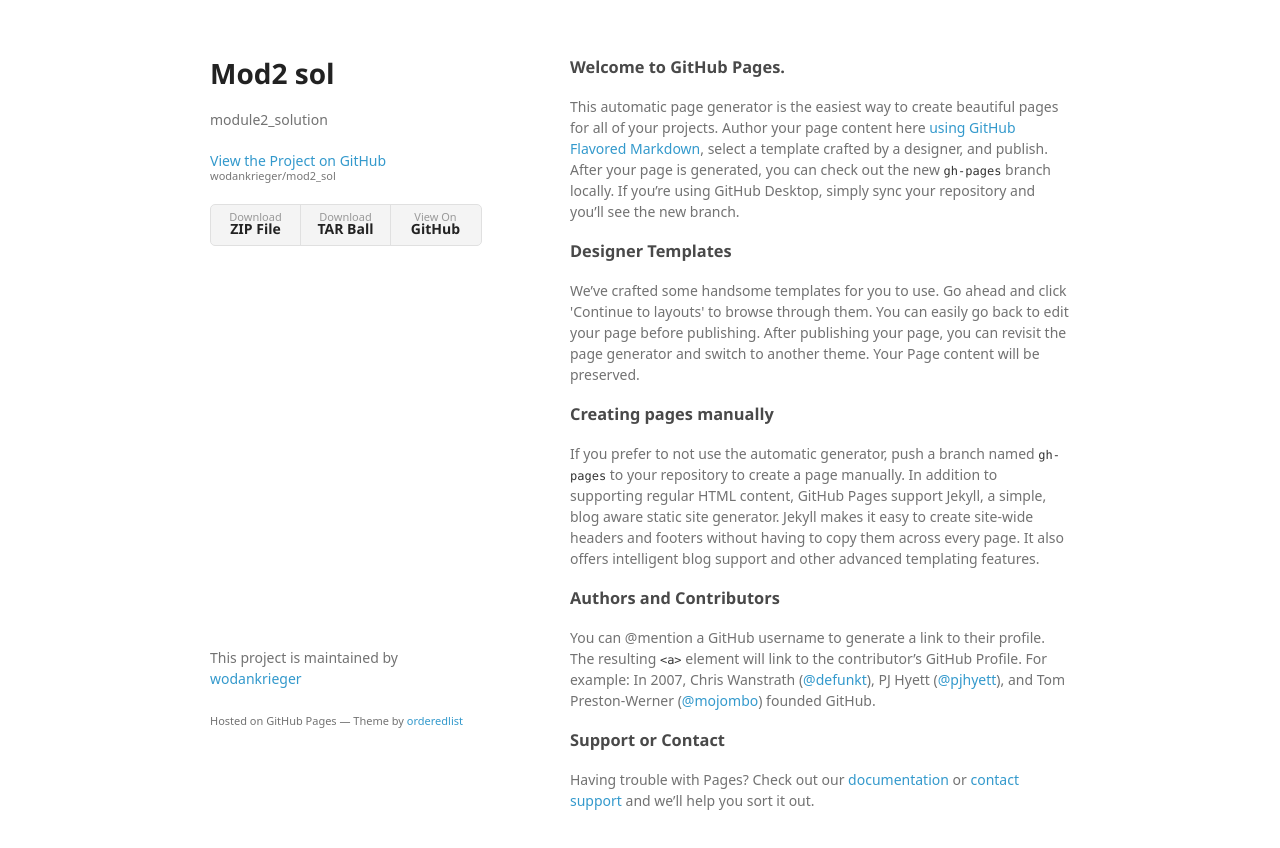
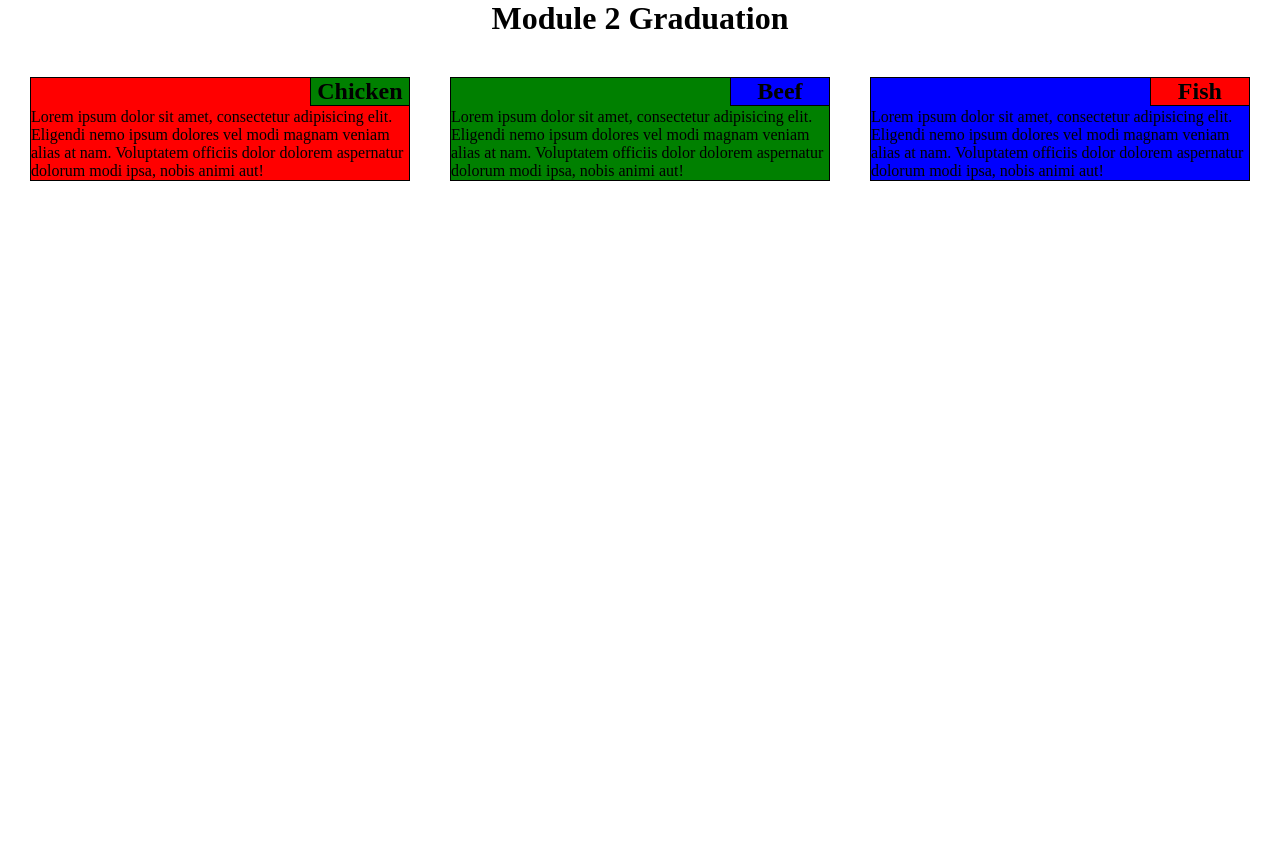
Before and after one commit to wodankrieger/mod2_sol, a plain HTML site: page index.html in a window 1280 px wide. After the commit the page ends 800 px from the top, so only its background shows below. Drawn offline with Linux system fonts and the light colour scheme; a web font is replaced by a local one.

Commit message:
adapt index.html

```diff
--- a/index.html
+++ b/index.html
@@ -1,64 +1,20 @@
 <!doctype html>
 <html>
-  <head>
+
+<head>
     <meta charset="utf-8">
-    <meta http-equiv="X-UA-Compatible" content="chrome=1">
-    <title>Mod2 sol by wodankrieger</title>
+    <meta name="viewport" content="width=device-width, initial-scale=1">
+    <title>Module2</title>
+    <link rel="stylesheet" href="css/style.css">
+</head>
+<body>
+<h1>Module 2 Graduation</h1>
 
-    <link rel="stylesheet" href="stylesheets/styles.css">
-    <link rel="stylesheet" href="stylesheets/github-light.css">
-    <meta name="viewport" content="width=device-width">
-    <!--[if lt IE 9]>
-    <script src="//html5shiv.googlecode.com/svn/trunk/html5.js"></script>
-    <![endif]-->
-  </head>
-  <body>
-    <div class="wrapper">
-      <header>
-        <h1>Mod2 sol</h1>
-        <p>module2_solution</p>
+<div class="row">
+    <div class="col-lg-4 col-md-6"><h2 id="h21">Chicken</h2><p id="p1">Lorem ipsum dolor sit amet, consectetur adipisicing elit. Eligendi nemo ipsum dolores vel modi magnam veniam alias at nam. Voluptatem officiis dolor dolorem aspernatur dolorum modi ipsa, nobis animi aut!</p></div>
+    <div class="col-lg-4 col-md-6"><h2 id="h22">Beef</h2><p id="p2">Lorem ipsum dolor sit amet, consectetur adipisicing elit. Eligendi nemo ipsum dolores vel modi magnam veniam alias at nam. Voluptatem officiis dolor dolorem aspernatur dolorum modi ipsa, nobis animi aut!</p></div>
+    <div class="col-lg-4 col-md-12"><h2 id="h23">Fish</h2><p id="p3">Lorem ipsum dolor sit amet, consectetur adipisicing elit. Eligendi nemo ipsum dolores vel modi magnam veniam alias at nam. Voluptatem officiis dolor dolorem aspernatur dolorum modi ipsa, nobis animi aut!</p></div>
+</div>
 
-        <p class="view"><a href="https://github.com/wodankrieger/mod2_sol">View the Project on GitHub <small>wodankrieger/mod2_sol</small></a></p>
-
-
-        <ul>
-          <li><a href="https://github.com/wodankrieger/mod2_sol/zipball/master">Download <strong>ZIP File</strong></a></li>
-          <li><a href="https://github.com/wodankrieger/mod2_sol/tarball/master">Download <strong>TAR Ball</strong></a></li>
-          <li><a href="https://github.com/wodankrieger/mod2_sol">View On <strong>GitHub</strong></a></li>
-        </ul>
-      </header>
-      <section>
-        <h3>
-<a id="welcome-to-github-pages" class="anchor" href="#welcome-to-github-pages" aria-hidden="true"><span aria-hidden="true" class="octicon octicon-link"></span></a>Welcome to GitHub Pages.</h3>
-
-<p>This automatic page generator is the easiest way to create beautiful pages for all of your projects. Author your page content here <a href="https://guides.github.com/features/mastering-markdown/">using GitHub Flavored Markdown</a>, select a template crafted by a designer, and publish. After your page is generated, you can check out the new <code>gh-pages</code> branch locally. If you’re using GitHub Desktop, simply sync your repository and you’ll see the new branch.</p>
-
-<h3>
-<a id="designer-templates" class="anchor" href="#designer-templates" aria-hidden="true"><span aria-hidden="true" class="octicon octicon-link"></span></a>Designer Templates</h3>
-
-<p>We’ve crafted some handsome templates for you to use. Go ahead and click 'Continue to layouts' to browse through them. You can easily go back to edit your page before publishing. After publishing your page, you can revisit the page generator and switch to another theme. Your Page content will be preserved.</p>
-
-<h3>
-<a id="creating-pages-manually" class="anchor" href="#creating-pages-manually" aria-hidden="true"><span aria-hidden="true" class="octicon octicon-link"></span></a>Creating pages manually</h3>
-
-<p>If you prefer to not use the automatic generator, push a branch named <code>gh-pages</code> to your repository to create a page manually. In addition to supporting regular HTML content, GitHub Pages support Jekyll, a simple, blog aware static site generator. Jekyll makes it easy to create site-wide headers and footers without having to copy them across every page. It also offers intelligent blog support and other advanced templating features.</p>
-
-<h3>
-<a id="authors-and-contributors" class="anchor" href="#authors-and-contributors" aria-hidden="true"><span aria-hidden="true" class="octicon octicon-link"></span></a>Authors and Contributors</h3>
-
-<p>You can @mention a GitHub username to generate a link to their profile. The resulting <code>&lt;a&gt;</code> element will link to the contributor’s GitHub Profile. For example: In 2007, Chris Wanstrath (<a href="https://github.com/defunkt" class="user-mention">@defunkt</a>), PJ Hyett (<a href="https://github.com/pjhyett" class="user-mention">@pjhyett</a>), and Tom Preston-Werner (<a href="https://github.com/mojombo" class="user-mention">@mojombo</a>) founded GitHub.</p>
-
-<h3>
-<a id="support-or-contact" class="anchor" href="#support-or-contact" aria-hidden="true"><span aria-hidden="true" class="octicon octicon-link"></span></a>Support or Contact</h3>
-
-<p>Having trouble with Pages? Check out our <a href="https://help.github.com/pages">documentation</a> or <a href="https://github.com/contact">contact support</a> and we’ll help you sort it out.</p>
-      </section>
-      <footer>
-        <p>This project is maintained by <a href="https://github.com/wodankrieger">wodankrieger</a></p>
-        <p><small>Hosted on GitHub Pages &mdash; Theme by <a href="https://github.com/orderedlist">orderedlist</a></small></p>
-      </footer>
-    </div>
-    <script src="javascripts/scale.fix.js"></script>
-
-  </body>
+</body>
 </html>
```
